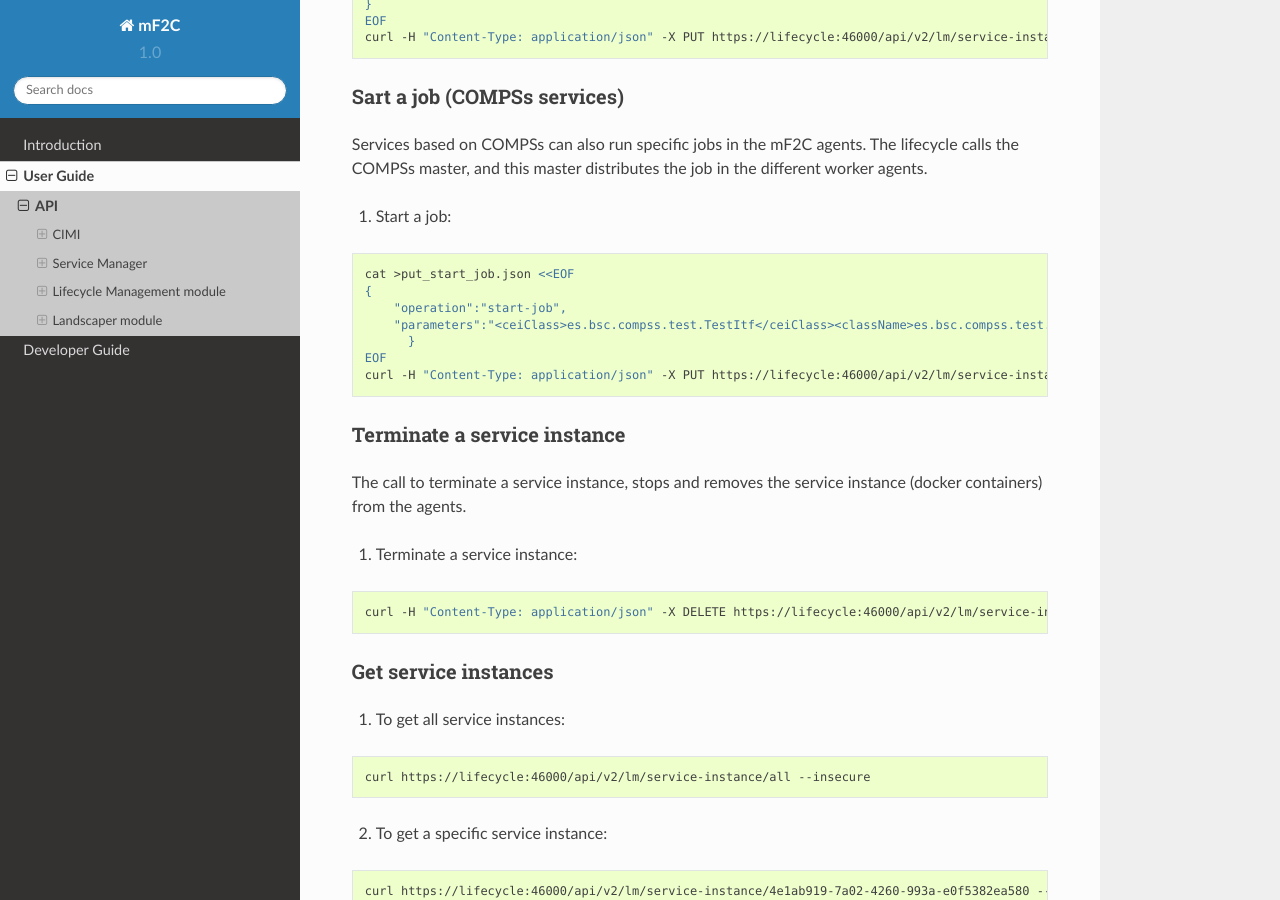
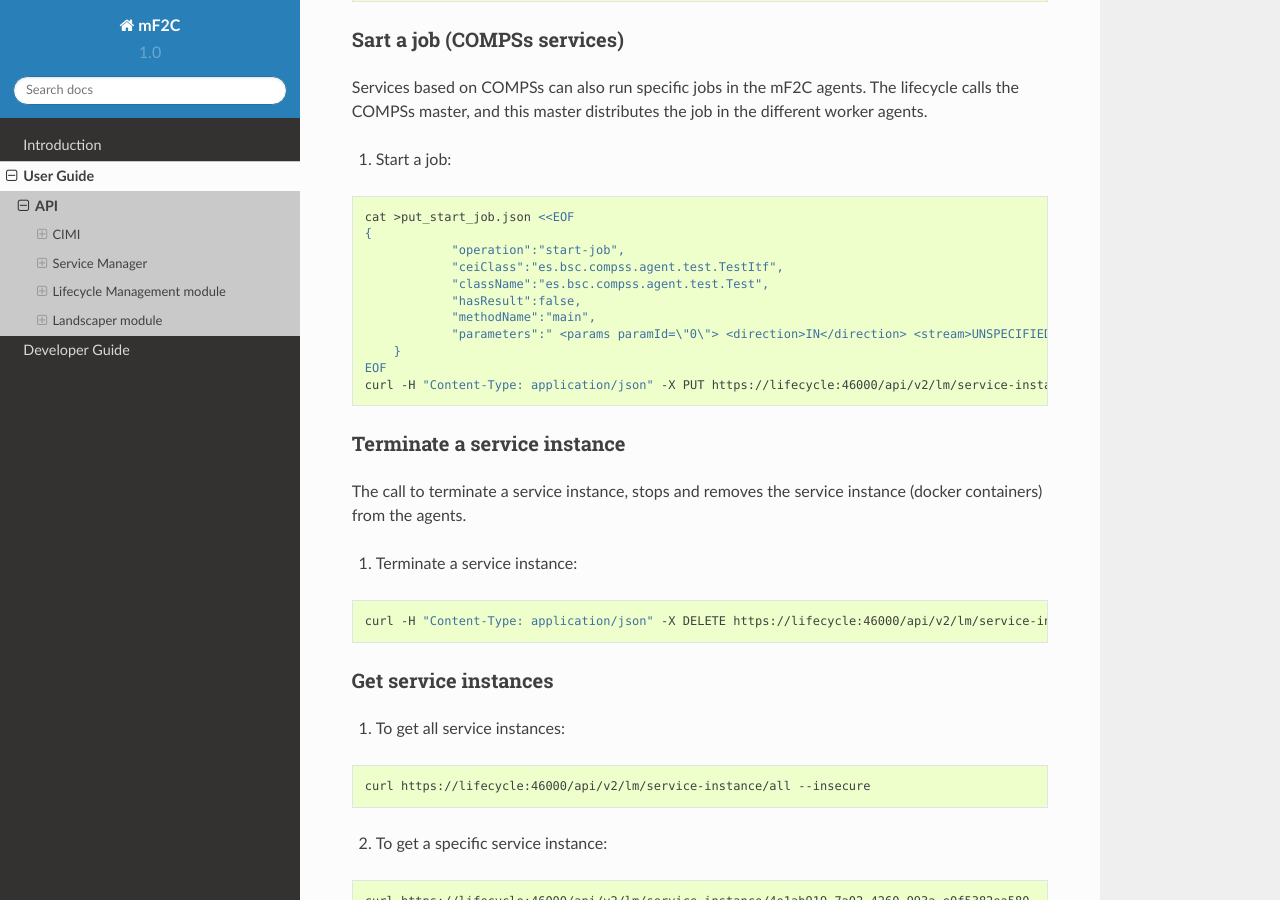
Before and after one commit to mF2C/Documentation, a Sphinx documentation site: the page built from documentation/user_guide/api.rst, in a window 1280 px wide and 900 px high, scrolled down 6008 px. Built offline with Sphinx 7.4.7 and the Read the Docs theme 2.0.0, drawn with Linux system fonts in a browser that asks for light colours; some of the changed text lies outside the part shown.

Commit message:
Lifecycle updated

```diff
--- a/documentation/user_guide/api.rst
+++ b/documentation/user_guide/api.rst
@@ -333,11 +331,15 @@ Services based on COMPSs can also run specific jobs in the mF2C agents. The life
 
     cat >put_start_job.json <<EOF
     {
-    	"operation":"start-job",
-    	"parameters":"<ceiClass>es.bsc.compss.test.TestItf</ceiClass><className>es.bsc.compss.test.Test</className><methodName>main</methodName><parameters><params paramId='0'><direction>IN</direction><type>OBJECT_T</type><array paramId='0'><componentClassname>java.lang.String</componentClassname><values><element paramId='0'><className>java.lang.String</className><value xmlns:xsi='http://www.w3.org/2001/XMLSchema-instance' xmlns:xs='http://www.w3.org/2001/XMLSchema' xsi:type='xs:string'>3</value></element></values></array></params></parameters>"
-	  }
+		"operation":"start-job",
+		"ceiClass":"es.bsc.compss.agent.test.TestItf",
+		"className":"es.bsc.compss.agent.test.Test",
+		"hasResult":false,
+		"methodName":"main",
+		"parameters":" <params paramId=\"0\"> <direction>IN</direction> <stream>UNSPECIFIED</stream> <type>OBJECT_T</type> <array paramId=\"0\"> <componentClassname>java.lang.String</componentClassname> <values> <element paramId=\"0\"> <className>java.lang.String</className> <value xmlns:xsi=\"http://www.w3.org/2001/XMLSchema-instance\" xmlns:xs=\"http://www.w3.org/2001/XMLSchema\" xsi:type=\"xs:string\">3</value> </element> </values> </array> </params>"
+	}
     EOF
-    curl -H "Content-Type: application/json" -X PUT https://lifecycle:46000/api/v2/lm/service-instance/2f6da0d0-e1e9-44fb-b03f-4259ce55a8f7 -d @put_start_job.json --insecure
+    curl -H "Content-Type: application/json" -X PUT https://lifecycle:46000/api/v2/lm/service-instance/2f6da0d0-e1e9-44fb-b03f-4259ce55a8f7/compss -d @put_start_job.json --insecure
 
 
 Terminate a service instance
```
Also changed, not shown: other parts of documentation/user_guide/api.rst (+21 -23 lines).
